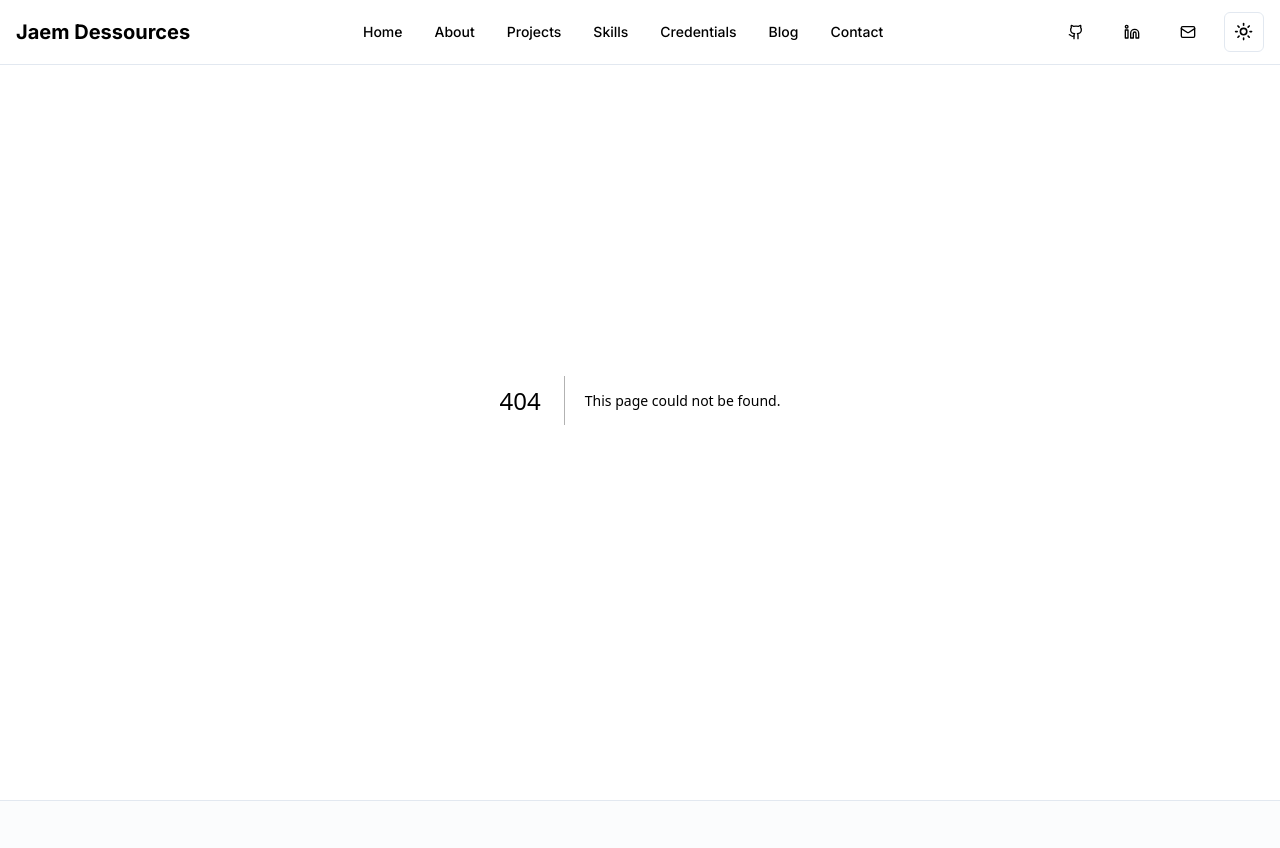
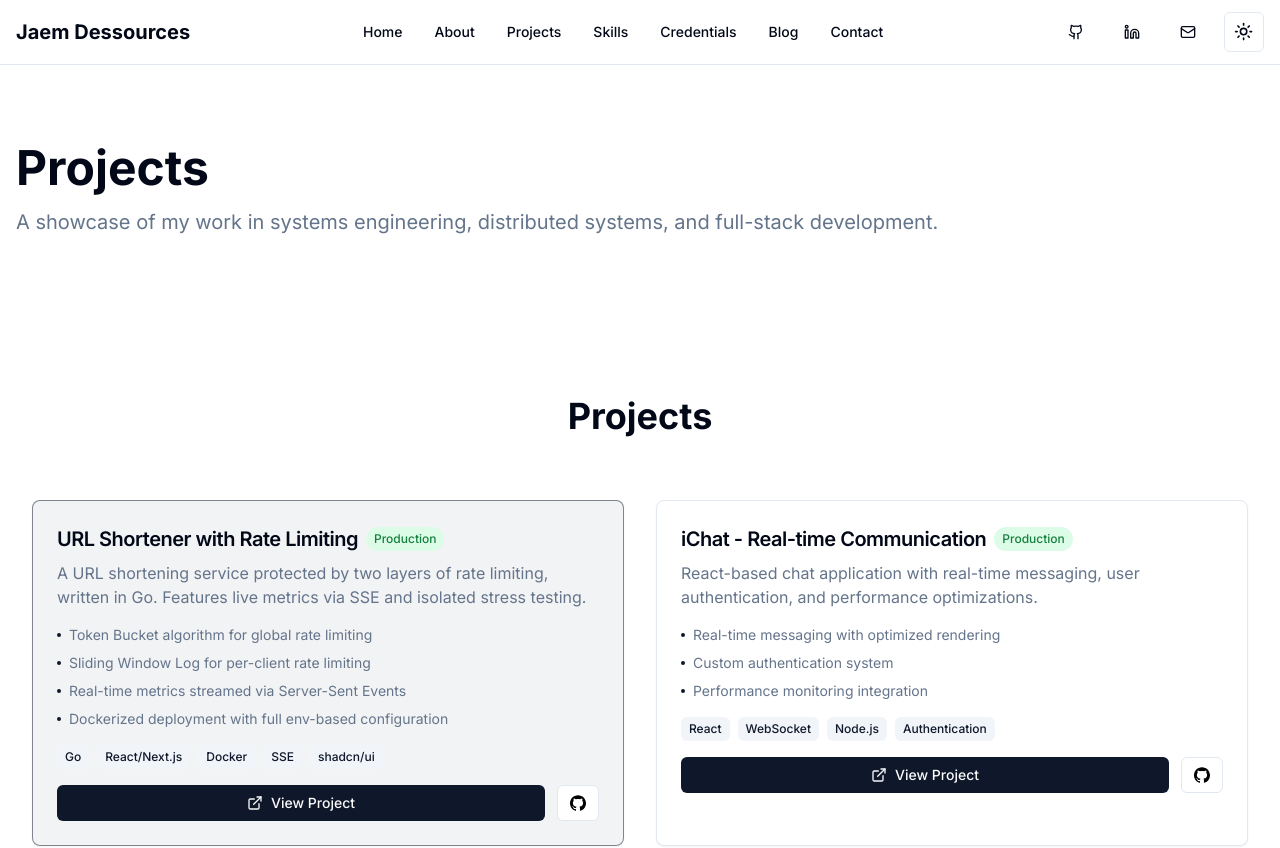
Before and after one commit to dessources/nextjs-portfolio, a Next.js app: page /projects in a window 1280 px wide. Before the commit this address had no page. Shown: the top 848 px of the page. Built offline with nearby package versions, Linux system fonts and the light colour scheme.

Commit message:
Fixed navigation. all nav links now point to desired location

```diff
--- a/app/blog/[slug]/page.tsx
+++ b/app/blog/[slug]/page.tsx
@@ -1,4 +1,3 @@
-import { Navigation } from "@/components/navigation";
 import { Button } from "@/components/ui/button";
 import { ArrowLeft, Calendar, Clock, Tag } from "lucide-react";
 import Link from "next/link";
@@ -19,7 +18,6 @@ export default async function BlogPostPage({ params }: Props) {
 
   return (
     <main className="min-h-screen pt-24">
-      <Navigation />
       <Pump
         draft={(await draftMode()).isEnabled}
         next={{ revalidate: 1 }}
--- a/app/blog/page.tsx
+++ b/app/blog/page.tsx
@@ -1,4 +1,3 @@
-import { Navigation } from "@/components/navigation";
 import { Card, CardContent, CardHeader, CardTitle } from "@/components/ui/card";
 import { Button } from "@/components/ui/button";
 import { ArrowRight, Calendar, Clock, Tag } from "lucide-react";
@@ -10,7 +9,6 @@ import { blogListQueries } from "@/lib/basehub";
 export default async function BlogPage() {
   return (
     <main className="min-h-screen pt-24">
-      <Navigation />
       <div className="container mx-auto px-4 py-12">
         <header className="mb-16">
           <h1 className="text-4xl md:text-5xl font-bold mb-4">Blog</h1>
--- /dev/null
+++ b/app/projects/page.tsx
@@ -0,0 +1,17 @@
+import { ProjectsSection } from "@/components/projects-section";
+
+export default function ProjectsPage() {
+  return (
+    <main className="min-h-screen pt-24">
+      <div className="container mx-auto px-4 py-12">
+        <header className="mb-16">
+          <h1 className="text-4xl md:text-5xl font-bold mb-4">Projects</h1>
+          <p className="text-xl text-muted-foreground">
+            A showcase of my work in systems engineering, distributed systems, and full-stack development.
+          </p>
+        </header>
+        <ProjectsSection />
+      </div>
+    </main>
+  );
+}
--- a/components/navigation.tsx
+++ b/components/navigation.tsx
@@ -6,16 +6,17 @@ import { motion } from "framer-motion";
 import { Button } from "@/components/ui/button";
 import { ThemeToggle } from "@/components/theme-toggle";
 import { handleSmoothScroll } from "@/lib/utils";
+import { usePathname } from "next/navigation";
 import { Menu, X, Github, Linkedin, Mail } from "lucide-react";
 
 const navigationItems = [
-  { name: "Home", href: "#home" },
-  { name: "About", href: "#about" },
-  { name: "Projects", href: "#projects" },
-  { name: "Skills", href: "#skills" },
-  { name: "Credentials", href: "#credentials" },
-  { name: "Blog", href: "#blog" },
-  { name: "Contact", href: "#contact" },
+  { name: "Home", href: "/#home" },
+  { name: "About", href: "/#about" },
+  { name: "Projects", href: "/#projects", standalone: "/projects" },
+  { name: "Skills", href: "/#skills" },
+  { name: "Credentials", href: "/#credentials" },
+  { name: "Blog", href: "/#blog", standalone: "/blog" },
+  { name: "Contact", href: "/#contact" },
 ];
 
 const socialLinks = [
@@ -30,6 +31,35 @@ const socialLinks = [
 
 export function Navigation() {
   const [isMenuOpen, setIsMenuOpen] = useState(false);
+  const pathname = usePathname();
+  const isHomePage = pathname === "/";
+
+  const renderLink = (item: (typeof navigationItems)[0]) => {
+    const href = !isHomePage && item.standalone ? item.standalone : item.href;
+    const isHashLink = href.includes("#");
+
+    const handleClick = (e: React.MouseEvent) => {
+      if (isHomePage && isHashLink) {
+        const hash = href.split("#")[1];
+        if (hash) {
+          handleSmoothScroll(e, `#${hash}`, setIsMenuOpen);
+        }
+      } else if (setIsMenuOpen) {
+        setIsMenuOpen(false);
+      }
+    };
+
+    return (
+      <Link
+        key={item.name}
+        href={href}
+        onClick={handleClick}
+        className="text-sm font-medium hover:text-primary transition-colors cursor-pointer"
+      >
+        {item.name}
+      </Link>
+    );
+  };
 
   return (
     <nav className="fixed top-0 left-0 right-0 z-50 bg-background/80 backdrop-blur-md border-b">
@@ -42,16 +72,7 @@ export function Navigation() {
 
           {/* Desktop Navigation */}
           <div className="hidden md:flex items-center space-x-8">
-            {navigationItems.map((item) => (
-              <Link
-                key={item.name}
-                href={item.href}
-                onClick={(e) => handleSmoothScroll(e, item.href, setIsMenuOpen)}
-                className="text-sm font-medium hover:text-primary transition-colors cursor-pointer"
-              >
-                {item.name}
-              </Link>
-            ))}
+            {navigationItems.map(renderLink)}
           </div>
 
           {/* Desktop Social Links & Theme Toggle */}
@@ -95,18 +116,7 @@ export function Navigation() {
             className="md:hidden py-4 border-t"
           >
             <div className="flex flex-col space-y-4">
-              {navigationItems.map((item) => (
-                <Link
-                  key={item.name}
-                  href={item.href}
-                  onClick={(e) =>
-                    handleSmoothScroll(e, item.href, setIsMenuOpen)
-                  }
-                  className="text-sm font-medium hover:text-primary transition-colors cursor-pointer"
-                >
-                  {item.name}
-                </Link>
-              ))}
+              {navigationItems.map(renderLink)}
 
               {/* Mobile Social Links & Theme Toggle */}
               <div className="flex items-center justify-between pt-4 border-t">
--- a/components/skills-section.tsx
+++ b/components/skills-section.tsx
@@ -13,7 +13,6 @@ export function SkillsSection({ skills }: { skills: Skills }) {
     skills.databases,
     skills.infrastructure,
   ];
-  skillCategories.forEach((item) => console.dir(item, { depth: null }));
   return (
     <section id="skills" className="py-24 bg-muted/30">
       <div className="container mx-auto px-4">
```
